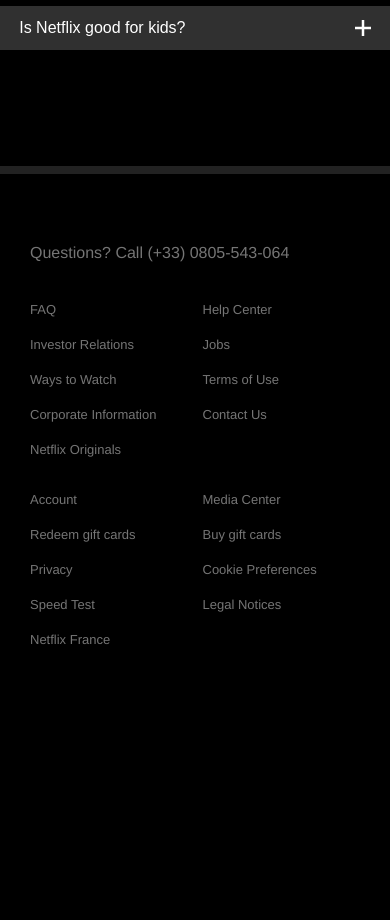
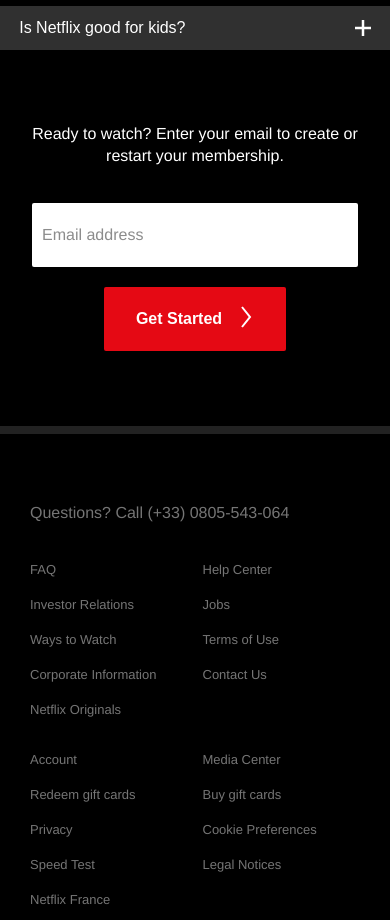
Before and after one commit to theopomies/nextfli, a Next.js app: page / in a window 390 px wide. Shown: the part 2700-3620 px from the top of the page. Before the commit the page ends 3457 px from the top, so only its background shows below. Built offline with nearby package versions, Linux system fonts and the light colour scheme.

Commit message:
feat: full custom opt-form

```diff
--- /dev/null
+++ b/src/components/OptForm/index.tsx
@@ -0,0 +1,90 @@
+import Image from "next/image";
+import spinner from "../../../public/images/misc/spinner.png";
+import styles from "./styles/OptForm.module.css";
+import { ReactNode, FormEventHandler } from "react";
+
+export declare interface OptFormProps {
+  children?: ReactNode;
+  onSubmit?: FormEventHandler;
+}
+
+export declare interface OptFormInputProps {
+  id: string;
+  placeholder?: string;
+}
+
+export declare interface OptFormButtonProps {
+  children?: ReactNode;
+  loading: boolean;
+}
+
+export declare interface OptFormTextProps {
+  children?: ReactNode;
+}
+
+export function OptForm({ children, ...restProps }: OptFormProps) {
+  return (
+    <form className={styles.container} {...restProps}>
+      {children}
+    </form>
+  );
+}
+
+OptForm.Input = function OptFormInput({
+  id,
+  placeholder = "",
+  ...restProps
+}: OptFormInputProps) {
+  return (
+    <div className={styles.inputContainer}>
+      <input
+        id={id}
+        className={styles.input}
+        type="email"
+        placeholder={placeholder}
+        required
+        {...restProps}
+      />
+      <label htmlFor={id} className={styles.label}>
+        {placeholder}
+      </label>
+    </div>
+  );
+};
+
+OptForm.Button = function OptFormButton({
+  children,
+  loading,
+  ...restProps
+}: OptFormButtonProps) {
+  return (
+    <button
+      className={`${styles.button} ${loading ? styles.loading : ""}`}
+      {...restProps}
+    >
+      {loading && <Image src={spinner} alt="spinner" />}
+      {children}
+      <span id="" className="chevron-right-arrow" data-uia="">
+        <svg viewBox="0 0 6 12" xmlns="http://www.w3.org/2000/svg">
+          <desc>chevron</desc>
+          <path
+            d="M.61 1.312l.78-.624L5.64 6l-4.25 5.312-.78-.624L4.36 6z"
+            fill="white"
+            fillRule="evenodd"
+          ></path>
+        </svg>
+      </span>
+    </button>
+  );
+};
+
+OptForm.Text = function OptFormText({
+  children,
+  ...restProps
+}: OptFormTextProps) {
+  return (
+    <h3 className={styles.text} {...restProps}>
+      {children}
+    </h3>
+  );
+};
--- /dev/null
+++ b/src/components/OptForm/styles/OptForm.module.css
@@ -0,0 +1,181 @@
+.container {
+  display: flex;
+  justify-content: center;
+  height: 100%;
+  margin-top: 2rem;
+  flex-wrap: wrap;
+  padding: 0 2rem;
+}
+
+.inputContainer {
+  position: relative;
+  max-width: 450px;
+  width: 100%;
+  border: 0;
+  height: 70px;
+  box-sizing: border-box;
+}
+
+.input {
+  max-width: 450px;
+  width: 100%;
+  border: 0;
+  padding: 15px 10px 10px 10px;
+  height: 70px;
+  box-sizing: border-box;
+  border-top-left-radius: 2px;
+  border-bottom-left-radius: 2px;
+  position: absolute;
+  font-size: 16px;
+}
+
+.input::placeholder {
+  opacity: 0%;
+}
+
+.label {
+  position: relative;
+  display: inline-block;
+  z-index: 1;
+  top: 50%;
+  left: 10px;
+  color: #8c8c8c;
+  transform: translateY(-50%);
+  transition: 0.1s ease;
+}
+
+.input:focus + .label,
+.input:not(:placeholder-shown) + .label {
+  top: 0.75rem;
+  font-weight: bold;
+  font-size: 0.8rem;
+  transition: 0.1s ease;
+}
+
+.button {
+  position: relative;
+  display: flex;
+  align-items: center;
+  height: 70px;
+  background: rgb(229, 9, 20);
+  color: white;
+  padding: 0 32px;
+  font-size: 2rem;
+  border: 0;
+  cursor: pointer;
+  font-weight: bold;
+  border-top-right-radius: 2px;
+  border-bottom-right-radius: 2px;
+}
+
+.button.loading {
+  justify-content: center;
+  width: 276px;
+  opacity: 50%;
+}
+
+.button.loading :not(div, img) {
+  visibility: hidden;
+}
+
+.button.loading > div {
+  position: absolute !important;
+  top: 50% !important;
+  left: 50% !important;
+  z-index: 1;
+  transform: translate(-50%, -50%) !important;
+  min-width: 70px !important;
+  max-width: 200px !important;
+  height: 100%;
+  overflow: visible;
+  filter: brightness(0) invert(1);
+}
+
+.button.loading > div > img {
+  min-width: 0 !important;
+  min-height: 0 !important;
+  height: 3rem !important;
+  width: auto !important;
+  max-height: 3rem !important;
+  max-width: 3rem !important;
+  animation-name: spin;
+  animation-duration: 1000ms;
+  animation-iteration-count: infinite;
+  animation-timing-function: linear;
+}
+
+@keyframes spin {
+  from {
+    transform: rotate(0deg);
+  }
+  to {
+    transform: rotate(360deg);
+  }
+}
+
+.button span {
+  margin-left: 1rem;
+  filter: brightness(0) invert(1);
+  width: 24px;
+}
+
+.button svg {
+  height: 1.5rem;
+}
+
+.button:hover {
+  background: rgb(244, 6, 18);
+}
+
+.text {
+  font-size: 19.2px;
+  color: white;
+  text-align: center;
+  font-weight: normal;
+  padding-bottom: 1rem;
+}
+
+@media (max-width: 1000px) {
+  .text {
+    font-size: 1.5rem;
+  }
+
+  .button span {
+    width: 16px;
+  }
+
+  .button {
+    font-size: 16px;
+    margin-top: 20px;
+    font-weight: bold;
+    border-radius: 2px;
+  }
+
+  .button.loading {
+    width: 186px;
+  }
+  .button.loading > div {
+    top: calc(25px + 50%);
+  }
+
+  .inputContainer {
+    margin-top: 20px;
+  }
+
+  .input {
+    border-radius: 2px;
+  }
+
+  .inputContainer,
+  .input,
+  .button {
+    height: 4rem;
+  }
+}
+
+@media (max-width: 600px) {
+  .text {
+    font-size: 1rem;
+    line-height: 22px;
+  }
+}
--- a/src/components/index.ts
+++ b/src/components/index.ts
@@ -2,3 +2,4 @@ export { Jumbotron } from "./Jumbotron";
 export { Footer } from "./Footer";
 export { Accordion } from "./Accordion";
 export { Layout } from "./Layout";
+export { OptForm } from "./OptForm";
--- a/src/containers/Faq.tsx
+++ b/src/containers/Faq.tsx
@@ -1,5 +1,6 @@
 import { useState } from "react";
 import { Accordion } from "../components";
+import { OptFormContainer } from "./OptForm";
 
 export declare interface FaqData {
   id: number;
@@ -35,6 +36,8 @@ export function FaqContainer({ faqData }: FaqContainerProps) {
           </Accordion.Item>
         ))}
       </Accordion.Frame>
+
+      <OptFormContainer />
     </Accordion>
   );
 }
--- /dev/null
+++ b/src/containers/OptForm.tsx
@@ -0,0 +1,24 @@
+import { OptForm } from "../components";
+import { FormEventHandler, useState } from "react";
+
+export function OptFormContainer() {
+  const [loading, setLoading] = useState(false);
+  const submitHandler: FormEventHandler = (e) => {
+    e.preventDefault();
+    setLoading(true);
+    setTimeout(() => {
+      setLoading(false);
+    }, 2000);
+  };
+  return (
+    <OptForm onSubmit={submitHandler}>
+      <OptForm.Text>
+        Ready to watch? Enter your email to create or restart your membership.
+      </OptForm.Text>
+      <OptForm.Input id="faqForm" placeholder="Email address" />
+      <OptForm.Button loading={loading}>
+        <p>Get Started</p>
+      </OptForm.Button>
+    </OptForm>
+  );
+}
```
